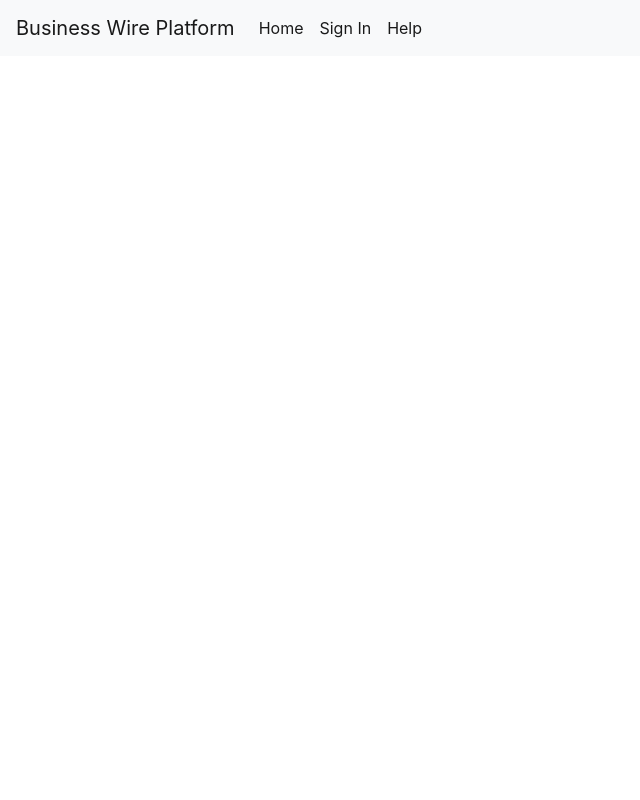
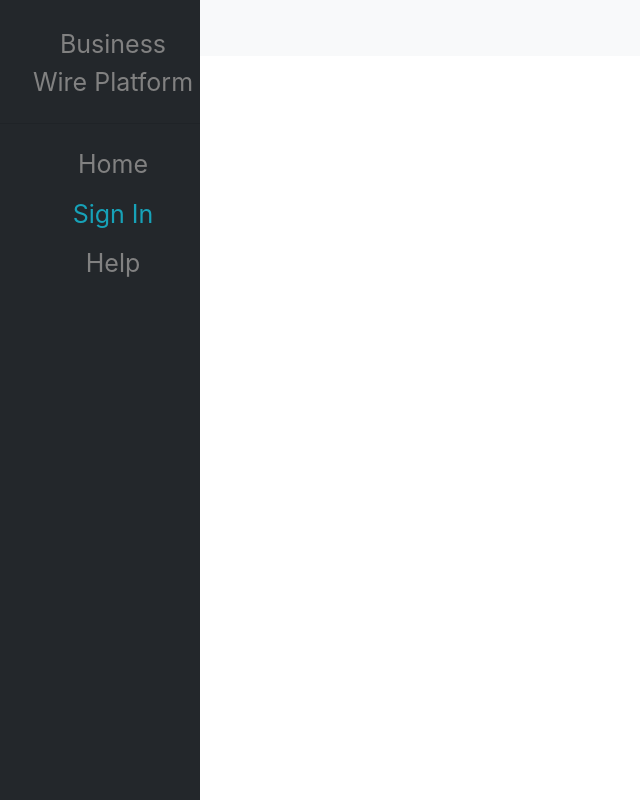
Before and after one commit to pythonshiva/BuisnessWire, a React (Create React App) app: page / in a window 1280 px wide. Shown: the whole page, without its empty margins (0-640 px from the left). Built offline with nearby package versions, Linux system fonts and the light colour scheme.

Commit message:
Adds an Approach to SideDrawer

```diff
--- a/src/App.js
+++ b/src/App.js
@@ -1,6 +1,7 @@
 import React from "react";
 import "bootstrap/dist/css/bootstrap.min.css";
-import Navbar from "./components/navbar/index";
+import Navbar from "./components/Navbar/Navbar";
+import SideDrawer from "./components/SideDrawer/SideDrawer";
 
 import "./App.css";
 
@@ -8,6 +9,7 @@
   return (
     <div className="App">
       <Navbar />
+      <SideDrawer />
     </div>
   );
 }
--- a/src/components/navbar/index.js
+++ b/src/components/Navbar/Navbar.js
@@ -1,11 +1,11 @@
 import React from "react";
 
-function Navbar() {
+const Navbar = () => {
   return (
     <nav className="navbar navbar-expand-lg navbar-light bg-light">
-      <a className="navbar-brand" href="#">
+      {/* <a className="navbar-brand" href="#">
         Business Wire Platform
-      </a>
+      </a> */}
       <button
         className="navbar-toggler"
         type="button"
@@ -39,6 +39,6 @@
       </div>
     </nav>
   );
-}
+};
 
 export default Navbar;
--- /dev/null
+++ b/src/components/SideDrawer/SideDrawer.css
@@ -0,0 +1,32 @@
+.sidenav {
+  height: 100%;
+  width: 200px;
+  position: fixed;
+  z-index: 1;
+  top: 0;
+  left: 0;
+  background-color: rgb(35, 39, 43);
+  overflow-x: hidden;
+  padding-top: 20px;
+}
+
+.sidenav a {
+  padding: 6px 6px 6px 32px;
+  text-decoration: none;
+  font-size: 25px;
+  color: #818181;
+  display: block;
+}
+
+.sidenav a:hover {
+  color: #f1f1f1;
+}
+
+@media screen and (max-height: 450px) {
+  .sidenav {
+    padding-top: 15px;
+  }
+  .sidenav a {
+    font-size: 18px;
+  }
+}
--- /dev/null
+++ b/src/components/SideDrawer/SideDrawer.js
@@ -0,0 +1,20 @@
+import React from "react";
+import "./SideDrawer.css";
+
+const SideDrawer = () => {
+  return (
+    <div className="sidenav">
+      <p>
+        <a href="#">Business Wire Platform</a>
+      </p>
+      <hr className="ruler" />
+      <a href="#">Home</a>
+      <a className="text-info" href="#">
+        Sign In
+      </a>
+      <a href="#">Help</a>
+    </div>
+  );
+};
+
+export default SideDrawer;
```
